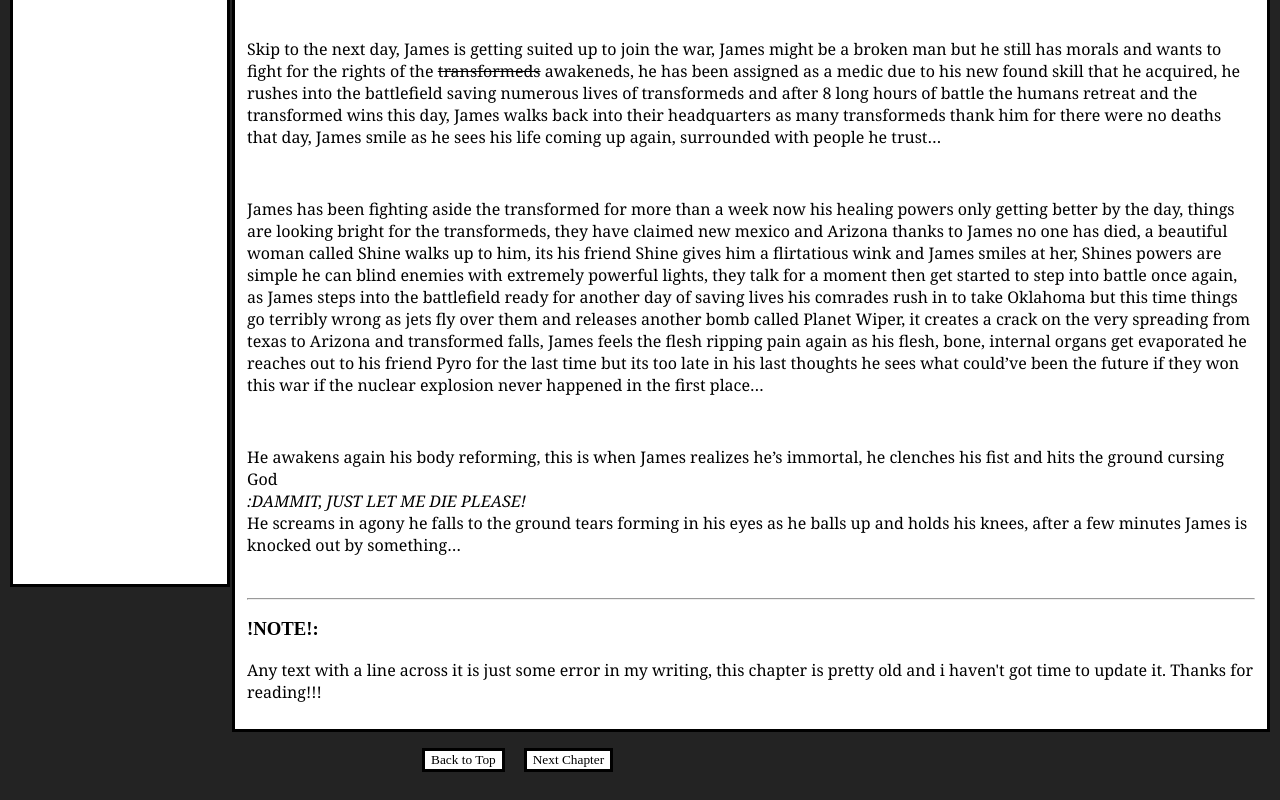
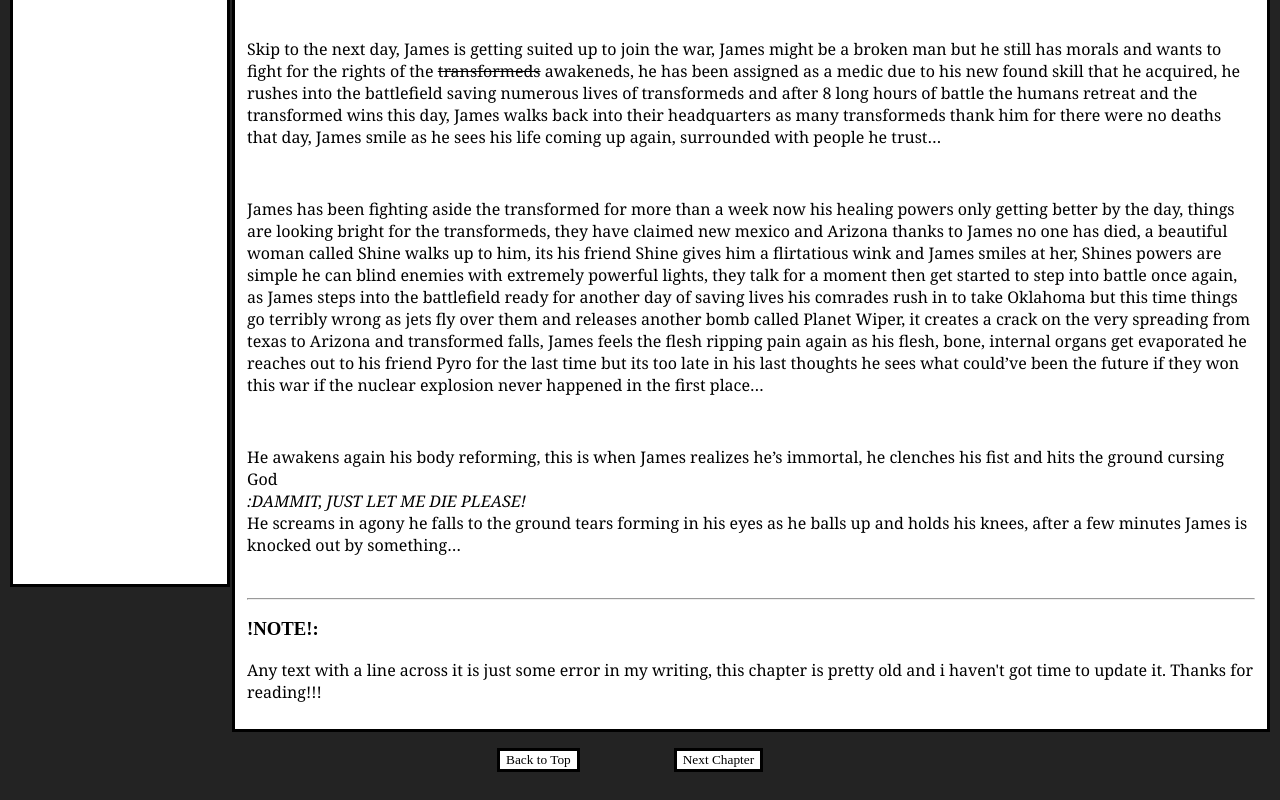
Before and after one commit to SkibidiRogme/Re-Spawn, a plain HTML site: page index.html in a window 1280 px wide. Shown: the part 796-1596 px from the top of the page. Drawn offline with Linux system fonts and the light colour scheme; a script that the page names is missing.

Commit message:
Update style.css

```diff
--- a/style.css
+++ b/style.css
@@ -136,7 +136,7 @@ fieldset{
     padding-left: 397px;
 }
 .EndBtns{
-    margin-left: 15px;
+    margin-left: 90px;
     margin-bottom: 10px;
     margin-top: 10px;
     display: inline;
```
